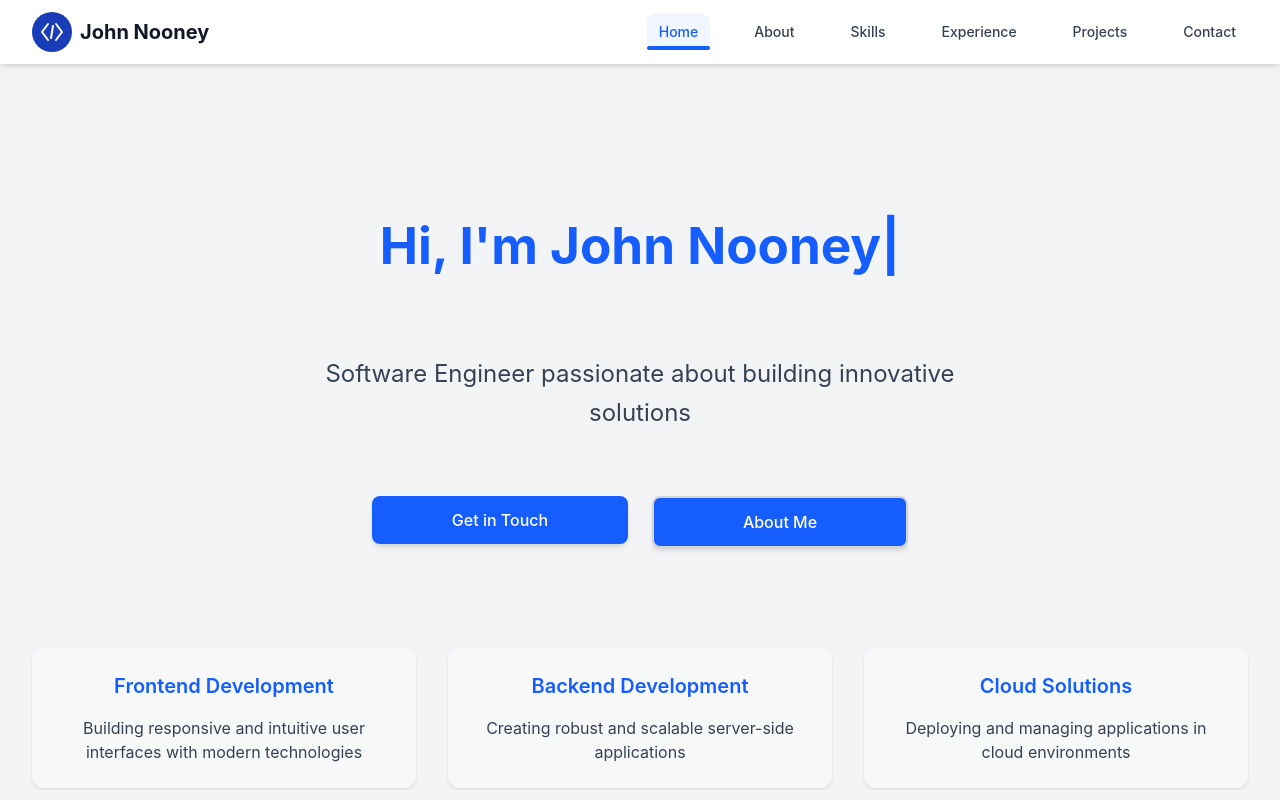
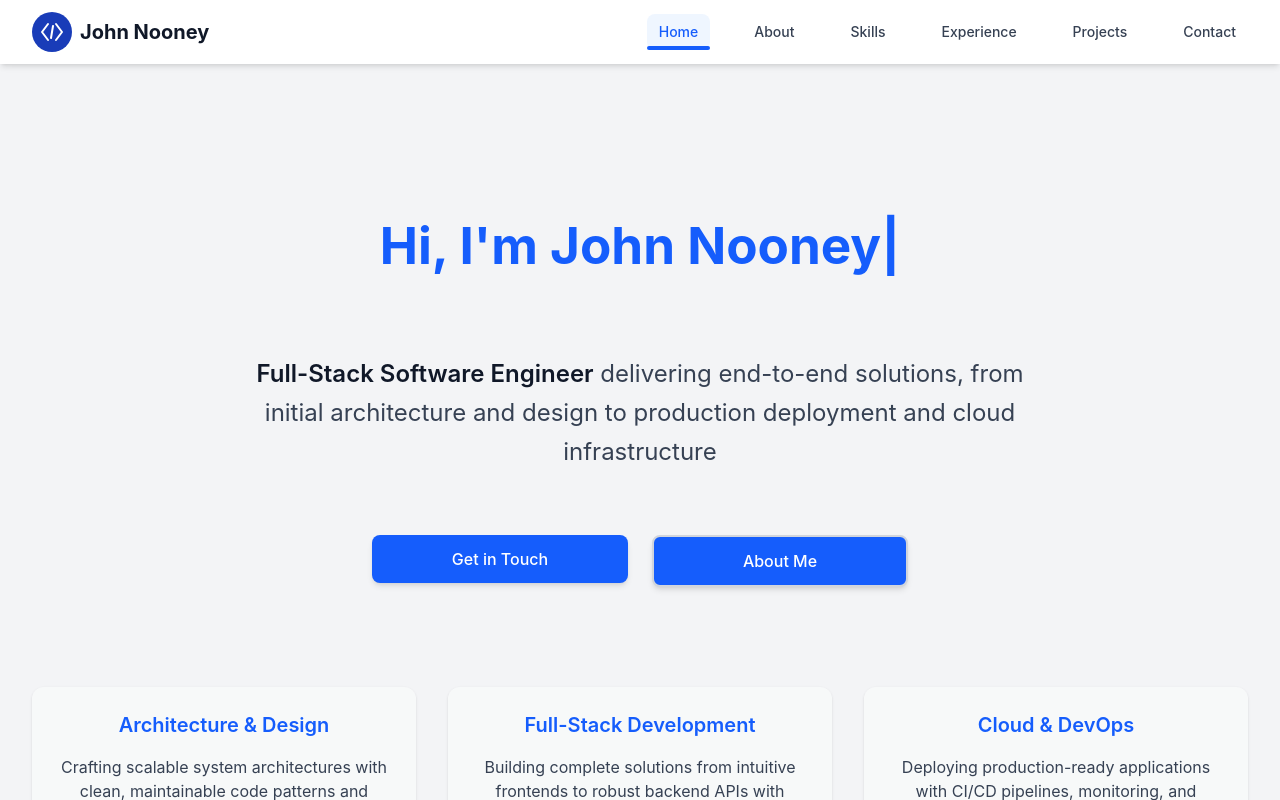
Before and after one commit to JohnNooney/nooney.dev, a React (Vite) app: page / in a window 1280 px wide. Built offline with nearby package versions, Linux system fonts and the light colour scheme.

Commit message:
Update wording on about and home

```diff
--- a/src/pages/About.jsx
+++ b/src/pages/About.jsx
@@ -111,12 +111,11 @@ export default function About() {
                     Software Engineer
                   </h2>
                   <p className="text-xl text-gray-700 dark:text-gray-300 leading-relaxed mb-8">
-                    A passionate Software Engineer with a proven track record in transforming complex enterprise
-                    solutions. I blend technical expertise in cloud architecture, DevOps practices, and full-stack
-                    development with strong collaborative skills. My approach combines innovative problem-solving
-                    with a commitment to clean, maintainable code. Whether working on scalable applications,
-                    optimizing deployment pipelines, or creating intuitive user experiences, I deliver solutions
-                    that drive business value while adapting quickly to new technologies and environments.
+                    Full Stack Engineer & DevOps Specialist with 4+ years of enterprise-grade
+                    experience building and scaling resilient applications. I bridge the gap between
+                    development and operations, leveraging a deep background in full-stack development to optimize CI/CD pipelines,
+                    containerization, and cloud infrastructure. Having spent the last 2 years focused on DevOps transformation,
+                    I specialize in automating complex workflows to accelerate delivery without sacrificing stability.
                   </p>
                   <motion.div
                     variants={stagger}
--- a/src/pages/Home.jsx
+++ b/src/pages/Home.jsx
@@ -35,8 +35,8 @@ const Home = () => {
                   repeat={0}
                 />
               </h1>
-              <p className="text-xl md:text-2xl text-gray-700 dark:text-gray-300 mb-16 max-w-2xl mx-auto leading-relaxed">
-                Software Engineer passionate about building innovative solutions
+              <p className="text-xl md:text-2xl text-gray-700 dark:text-gray-300 mb-16 max-w-3xl mx-auto leading-relaxed">
+                <span className="font-semibold text-gray-900 dark:text-white">Full-Stack Software Engineer</span> delivering end-to-end solutions, from initial architecture and design to production deployment and cloud infrastructure
               </p>
 
               <div className="flex flex-col sm:flex-row justify-center space-y-4 sm:space-y-0 sm:space-x-6">
@@ -62,16 +62,16 @@ const Home = () => {
             <div className="grid grid-cols-1 md:grid-cols-3 gap-8">
               {[
                 {
-                  title: 'Frontend Development',
-                  description: 'Building responsive and intuitive user interfaces with modern technologies'
+                  title: 'Architecture & Design',
+                  description: 'Crafting scalable system architectures with clean, maintainable code patterns and strategic technical decisions'
                 },
                 {
-                  title: 'Backend Development',
-                  description: 'Creating robust and scalable server-side applications'
+                  title: 'Full-Stack Development',
+                  description: 'Building complete solutions from intuitive frontends to robust backend APIs with seamless integration'
                 },
                 {
-                  title: 'Cloud Solutions',
-                  description: 'Deploying and managing applications in cloud environments'
+                  title: 'Cloud & DevOps',
+                  description: 'Deploying production-ready applications with CI/CD pipelines, monitoring, and infrastructure as code'
                 }
               ].map((skill, index) => (
                 <motion.div
```
